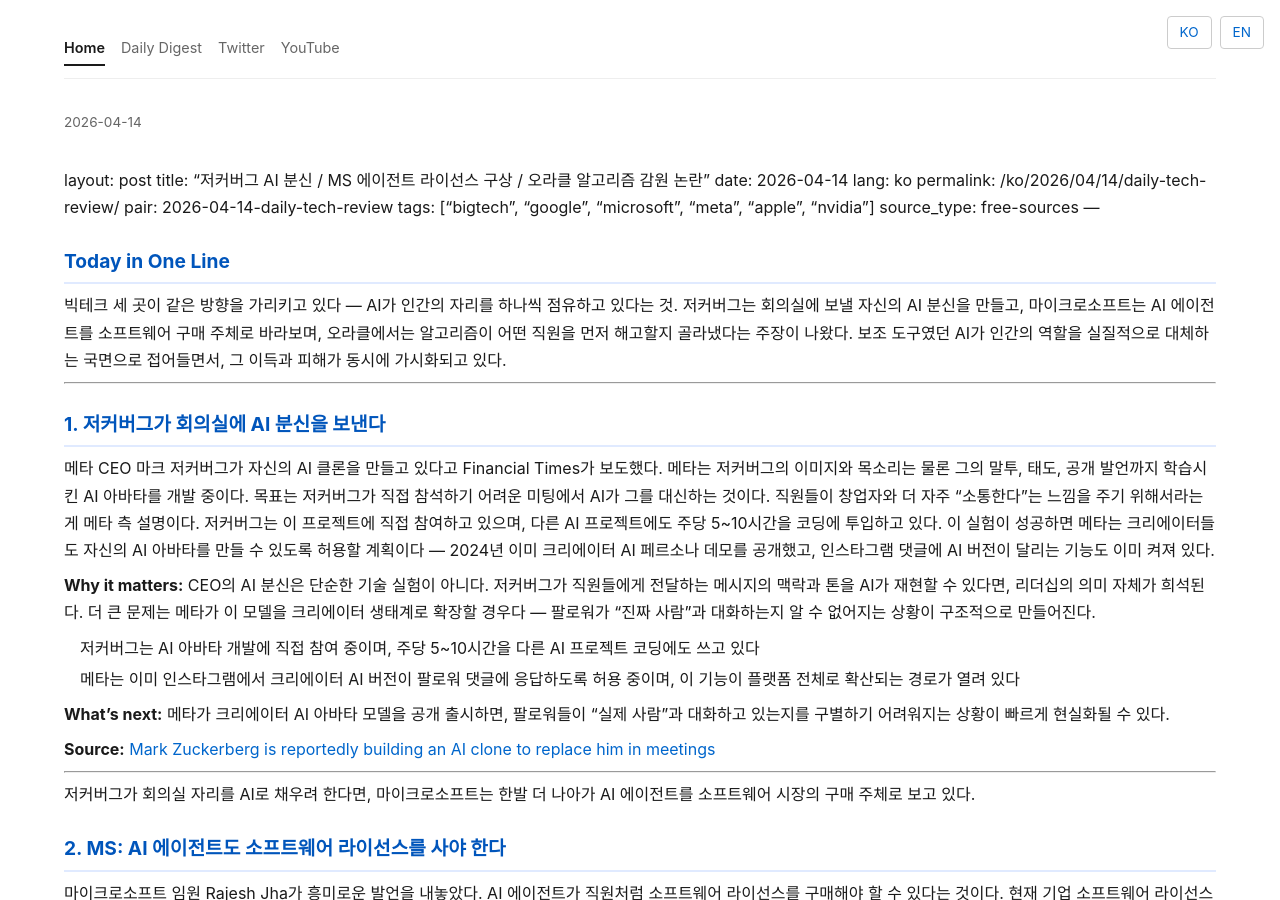
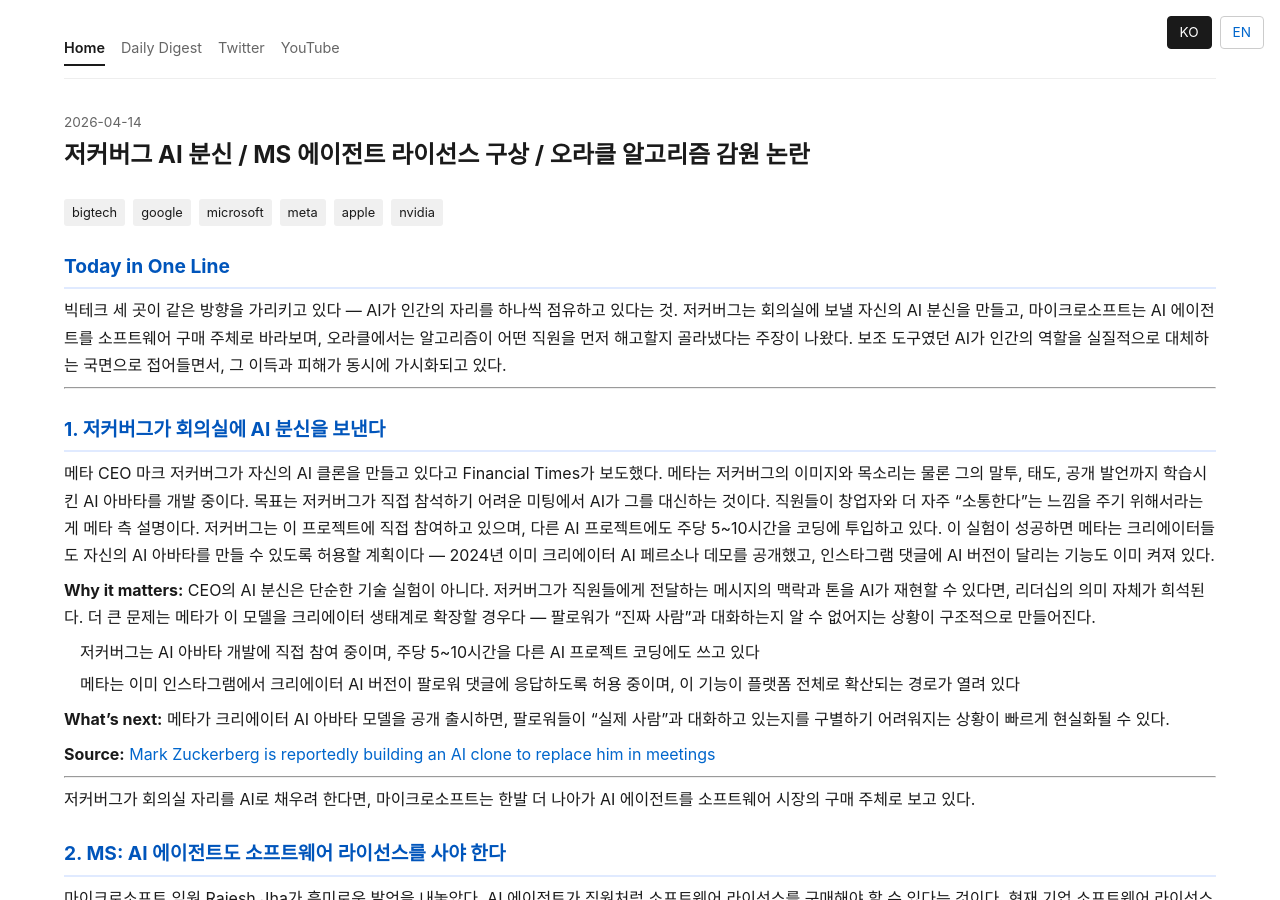
Before and after one commit to paulseongminpark/tech-review, a Jekyll site: the page built from _posts/ko/2026-04-14-daily-tech-review.md, in a window 1280 px wide and 900 px high. Built offline with Jekyll 4.4.1, drawn with Linux system fonts in a browser that asks for light colours; some of the changed lines change nothing that is shown; some of the changed text lies outside the part shown.

Commit message:
[tech-review] 4/14 Daily Post front matter 복구 + sections 추출

````diff
--- /dev/null
+++ b/_data/sections/2026-04-14-ko.json
@@ -0,0 +1,48 @@
+{
+  "date": "2026-04-14",
+  "lang": "ko",
+  "post_url": "/ko/2026/04/14/daily-tech-review/",
+  "post_title": "저커버그 AI 분신 / MS 에이전트 라이선스 구상 / 오라클 알고리즘 감원 논란",
+  "source_type": "perplexity",
+  "sections": [
+    {
+      "index": 1,
+      "title": "저커버그가 회의실에 AI 분신을 보낸다",
+      "lead": "메타 CEO 마크 저커버그가 자신의 AI 클론을 만들고 있다고 Financial Times가 보도했다. 메타는 저커버그의 이미지와 목소리는 물론 그의 말투, 태도, 공개 발언까지 학습시킨 AI 아바타를 개발 중이다. 목표는 저커버그가 직접 참석하기 어려운 미팅에서 AI가 그를 대신하는 것이다. 직원들이 창업자와 더 자주 \"소통한다\"는 느낌을 주기 위해서라는 게 메타 측 설명이다. 저커버그는 이 프로젝트에 직접 참여하고 있으며, 다른 AI 프로젝",
+      "tags": [
+        "google",
+        "microsoft",
+        "meta",
+        "apple",
+        "nvidia"
+      ],
+      "anchor": "저커버그가-회의실에-ai-분신을-보낸다"
+    },
+    {
+      "index": 2,
+      "title": "MS: AI 에이전트도 소프트웨어 라이선스를 사야 한다",
+      "lead": "마이크로소프트 임원 Rajesh Jha가 흥미로운 발언을 내놓았다. AI 에이전트가 직원처럼 소프트웨어 라이선스를 구매해야 할 수 있다는 것이다. 현재 기업 소프트웨어 라이선스는 사람 직원 수 기준으로 책정된다. AI 에이전트가 인간 직원의 업무를 대신한다면, 그 에이전트도 \"사용자\"로서 시트 라이선스 비용을 내야 하는가? 마이크로소프트 입장에서는 AI가 직원을 대체할수록 라이선스 수입이 줄어드는 구조적 문제가 생긴다 — 이 발언은 그 문제에 ",
+      "tags": [
+        "google",
+        "microsoft",
+        "meta",
+        "apple",
+        "nvidia"
+      ],
+      "anchor": "ms-ai-에이전트도-소프트웨어-라이선스를-사야-한다"
+    },
+    {
+      "index": 3,
+      "title": "오라클 감원: 알고리즘이 스톡옵션 보유자를 골랐다",
+      "lead": "오라클의 대규모 감원 직후, 신임 CFO가 2600만 달러 상당의 주식을 받았다는 사실이 드러났다. 더 충격적인 것은 한 직원의 폭로다 — 알고리즘이 스톡옵션을 보유한 직원들을 우선 감원 대상으로 골라냈다는 것이다. 스톡옵션 행사 전에 직원을 내보내면 기업 입장에서는 비용을 절감할 수 있다. 이 주장이 사실이라면, 인사 결정을 내린 것은 사람 관리자가 아니라 재무 최적화를 위해 설계된 알고리즘이다. 오라클은 공식 입장을 내지 않았다.",
+      "tags": [
+        "google",
+        "microsoft",
+        "meta",
+        "apple",
+        "nvidia"
+      ],
+      "anchor": "오라클-감원-알고리즘이-스톡옵션-보유자를-골랐다"
+    }
+  ]
+}
--- a/_posts/ko/2026-04-14-daily-tech-review.md
+++ b/_posts/ko/2026-04-14-daily-tech-review.md
@@ -1,6 +1,3 @@
----
-
-```markdown
 ---
 layout: post
 title: "저커버그 AI 분신 / MS 에이전트 라이선스 구상 / 오라클 알고리즘 감원 논란"
````
